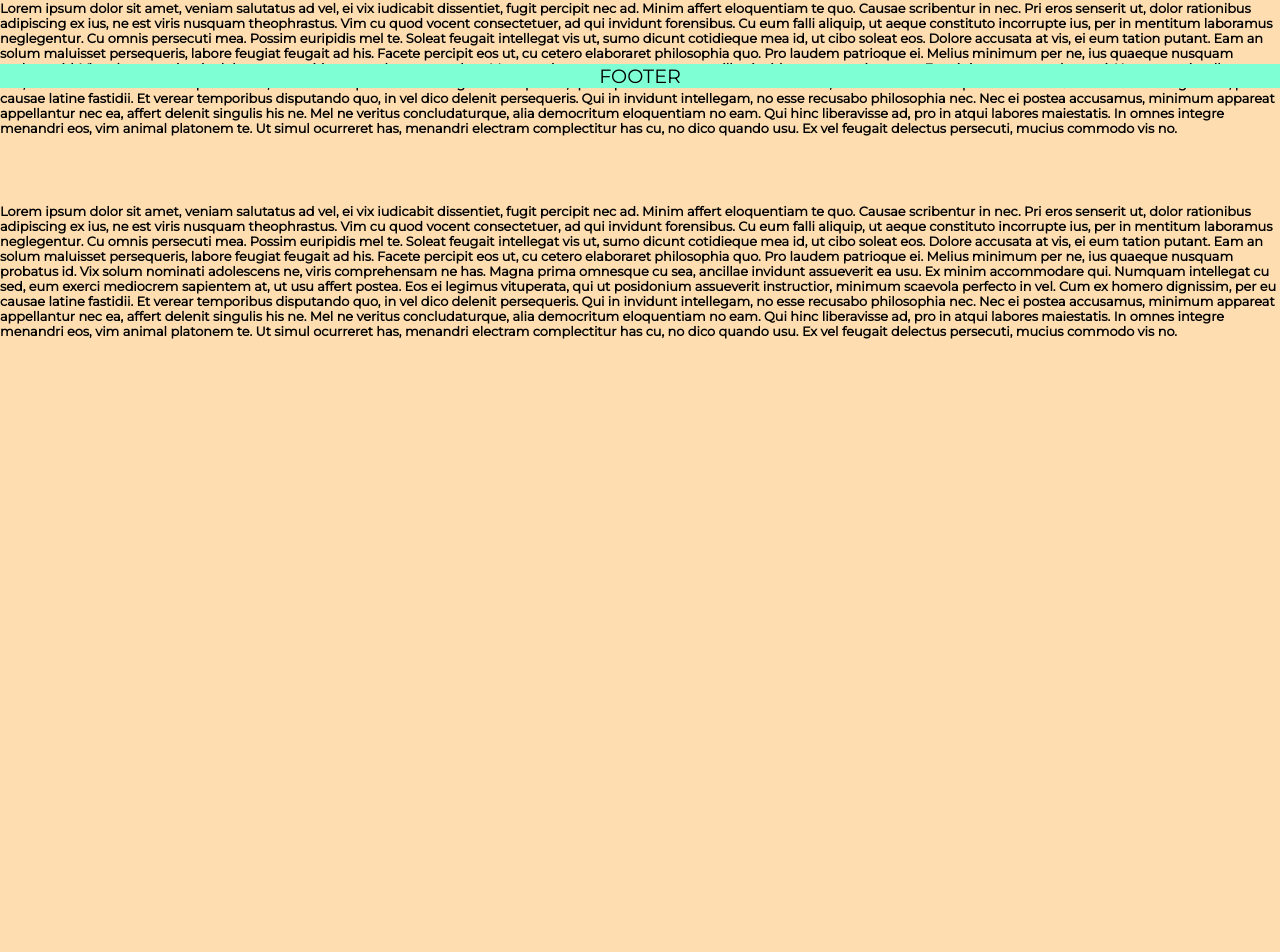
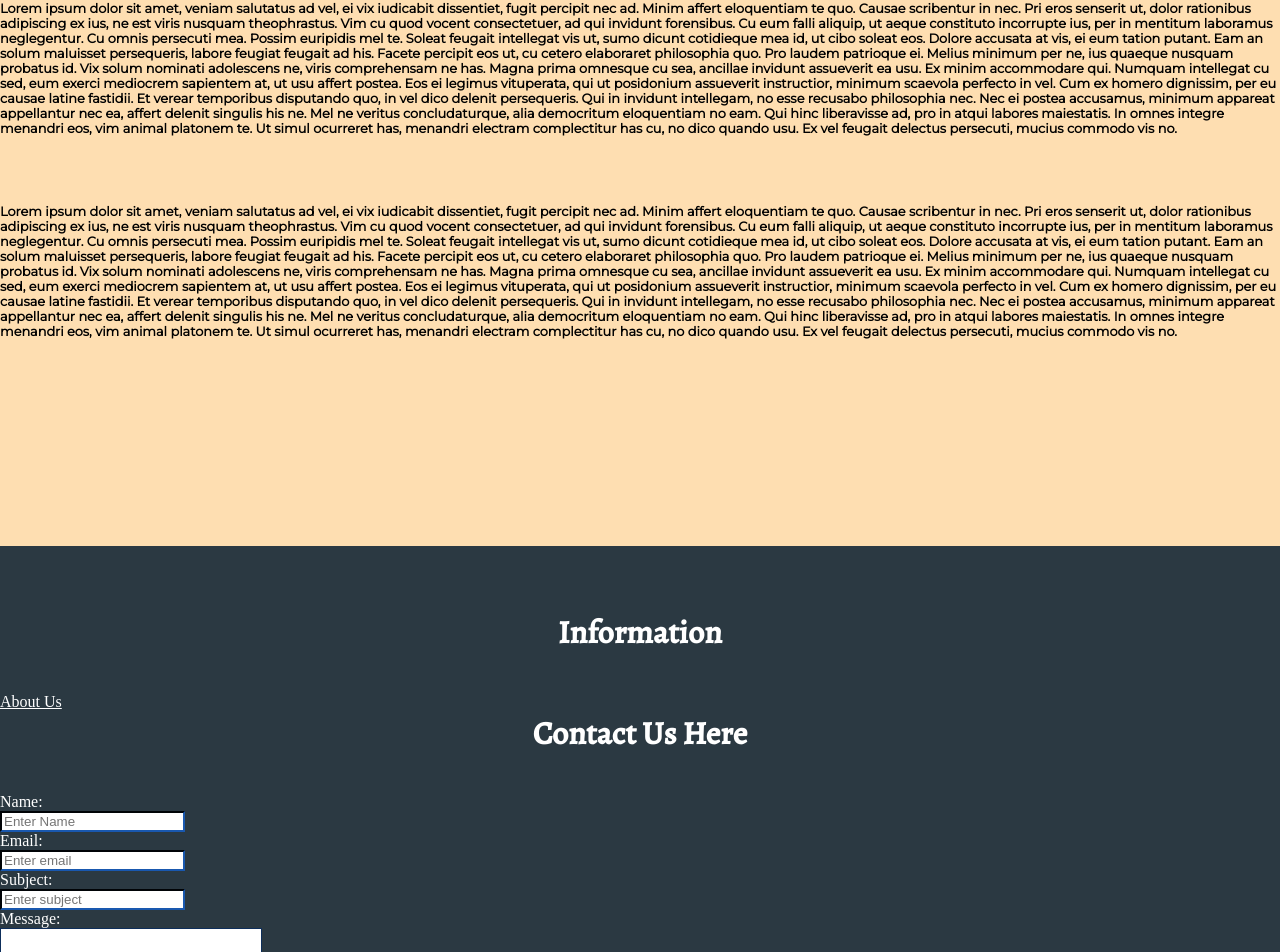
Before and after one commit to youjmi/mindflo, a React (Create React App) app in the folder client/: page /signin in a window 1280 px wide. Shown: the part 712-1664 px from the top of the page. Before the commit the page ends 1194 px from the top, so only its background shows below. Built offline with nearby package versions, Linux system fonts and the light colour scheme.

Commit message:
trying to work on Footer

```diff
--- a/client/src/App.js
+++ b/client/src/App.js
@@ -29,8 +29,8 @@ function App() {
         <Route exact path="/signup" component={Signup} />
         <Route exact path="/signin" component={Signin} />
         </Switch>
+      </Wrapper>
       <Footer/>
-      </Wrapper>
       </BrowserRouter>
     </div>
   );
--- a/client/src/components/Footer/footer.js
+++ b/client/src/components/Footer/footer.js
@@ -1,12 +1,44 @@
 import React from 'react';
-import { Link } from "react-scroll";
+import { Link } from "react-router-dom";
+import Container from "../Container"
+import Row from "../Row"
+import Col from "../Col"
 import "./style.css"
+import Contact from "../ContactForm"
 const Footer = () => {
+
+
+
+
     return (
-        <div className="footer" style={{textAlign: "center"}}>
-            <p>FOOTER</p>
+        // <div className="footer" style={{textAlign: "center"}}>
+        //     <h1>FOOTER</h1>
+        // </div>
+        <Container>
+        <div className="footer">
+
+            <Row >
+                <Col className="footerCol1" size="sm-4">
+                    <h1 className="footerTitle">Information</h1>
+                    <Link className="footerLink"> About Us</Link>
+                </Col>
+
+                <Col className="footerCol2" size="sm-4">
+                    <div className="footerContact">
+                    <h1 className="footerTitle">Contact Us Here</h1>
+                    <Contact/>
+                    </div>
+                </Col>
+            </Row>
         </div>
+        </Container>
+
+
+
+
+
     )
+
 }
 
 export default Footer
--- a/client/src/components/Footer/style.css
+++ b/client/src/components/Footer/style.css
@@ -1,12 +1,38 @@
 .footer {
-    position: fixed;
+    /* position: fixed;
     width: 100%;
     bottom: 0;
     left: 0;
-    right: 0;
-    padding: 0;
-    text-align: center;
+    right: 0; */
+    /* padding: 0; */
+    /* text-align: center;
     align-items: center;
-    justify-content: center;
-    background-color: aquamarine;
+    justify-content: center;   */
+    background-color: #2b3942;
+    color: white;
+    margin-top:auto;
+    padding-bottom: 10px;
+    display: block;
+
 }
+
+.footerCol1{
+   float:left;
+   background-color : #2b3942;
+   width: 100%;
+
+
+}
+
+.footerContact{
+    justify-content: center ;
+    color: white;
+    background-color : #2b3942;
+
+    /* width: 100%;
+    height: 100%; */
+}
+
+.footerLink {
+    color: white;
+}
```
